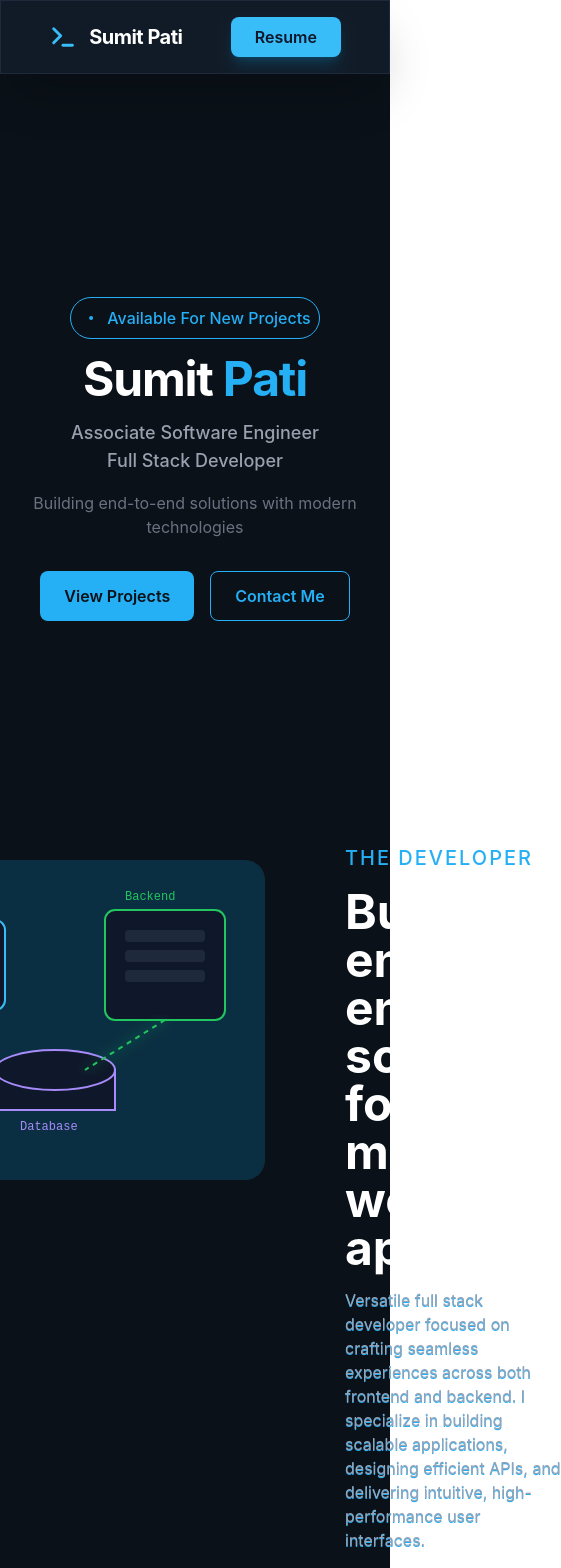
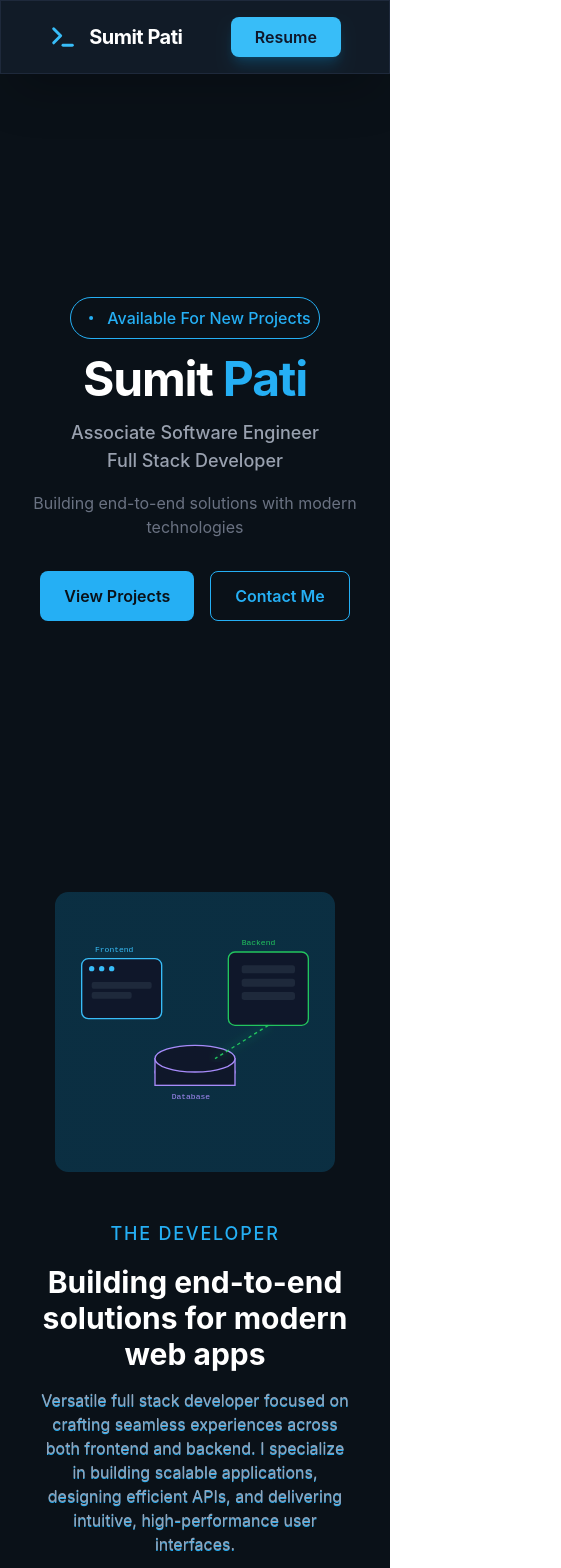
Before and after one commit to sumitpati7/sumitpati7.github.io, a React (Vite) app: page / in a window 390 px wide. Shown: the top 1568 px of the page, 561 px wide, since content can reach past the window. Built offline with nearby package versions, Linux system fonts and the light colour scheme.

Commit message:
fix: responsive diagram and info section

```diff
--- a/src/components/OverView.jsx
+++ b/src/components/OverView.jsx
@@ -1,14 +1,14 @@
 function OverView() {
   return (
-    <section id="about" className="min-h-[calc(100vh-74px)] flex items-center justify-center">
-      <div className="flex rounded-4xl">
-        <div className="left rounded-4xl p-4 mr-16">
-          <svg width="420" height="420" viewBox="0 0 420 420" fill="none" xmlns="http://www.w3.org/2000/svg">
+    <section id="about" className="min-h-[calc(100vh-74px)] flex items-center justify-center px-4 py-8">
+      <div className="flex flex-col lg:flex-row items-center lg:items-start gap-8 lg:gap-16 rounded-4xl">
+        <div className="left rounded-4xl p-4 lg:mr-16 shrink-0">
+          <svg className="w-70 h-70 sm:w-87.5 sm:h-87.5 md:w-105 md:h-105" viewBox="0 0 420 420" fill="none" xmlns="http://www.w3.org/2000/svg">
 
             <defs>
               <linearGradient id="grad1" x1="0" y1="0" x2="420" y2="320">
-                <stop offset="0%" stop-color="#0ea5e9" stop-opacity="0.2"/>
-                <stop offset="100%" stop-color="#22c55e" stop-opacity="0.2"/>
+                <stop offset="0%" stopColor="#0ea5e9" stopOpacity="0.2"/>
+                <stop offset="100%" stopColor="#22c55e" stopOpacity="0.2"/>
               </linearGradient>
 
               <filter id="glow">
@@ -20,37 +20,45 @@ function OverView() {
               </filter>
             </defs>
 
-            <rect width="420" height="320" rx="20" fill="url(#grad1)" />
+            {/* Background */}
+            <rect width="420" height="420" rx="20" fill="url(#grad1)" />
 
-            <rect x="40" y="60" width="120" height="90" rx="10" fill="#0f172a" stroke="#38bdf8" stroke-width="2"/>
+            {/* CENTERED GROUP */}
+            <g transform="translate(0, 40)">
+
+              {/* Frontend */}
+              <rect x="40" y="60" width="120" height="90" rx="10" fill="#0f172a" stroke="#38bdf8" strokeWidth="2"/>
               <circle cx="55" cy="75" r="4" fill="#38bdf8"/>
               <circle cx="70" cy="75" r="4" fill="#38bdf8"/>
               <circle cx="85" cy="75" r="4" fill="#38bdf8"/>
               <rect x="55" y="95" width="90" height="10" rx="3" fill="#1e293b"/>
               <rect x="55" y="110" width="60" height="10" rx="3" fill="#1e293b"/>
 
-            <rect x="260" y="50" width="120" height="110" rx="10" fill="#0f172a" stroke="#22c55e" stroke-width="2"/>
+              {/* Backend */}
+              <rect x="260" y="50" width="120" height="110" rx="10" fill="#0f172a" stroke="#22c55e" strokeWidth="2"/>
               <rect x="280" y="70" width="80" height="12" rx="4" fill="#1e293b"/>
               <rect x="280" y="90" width="80" height="12" rx="4" fill="#1e293b"/>
               <rect x="280" y="110" width="80" height="12" rx="4" fill="#1e293b"/>
 
-            <ellipse cx="210" cy="230" rx="60" ry="20" fill="#0f172a" stroke="#a78bfa" stroke-width="2"/>
-            <rect x="150" y="210" width="120" height="40" fill="#0f172a" stroke="#a78bfa" stroke-width="2"/>
-            <ellipse cx="210" cy="210" rx="60" ry="20" fill="#0f172a" stroke="#a78bfa" stroke-width="2"/>
+              {/* Database */}
+              <ellipse cx="210" cy="230" rx="60" ry="20" fill="#0f172a" stroke="#a78bfa" strokeWidth="2"/>
+              <rect x="150" y="210" width="120" height="40" fill="#0f172a" stroke="#a78bfa" strokeWidth="2"/>
+              <ellipse cx="210" cy="210" rx="60" ry="20" fill="#0f172a" stroke="#a78bfa" strokeWidth="2"/>
 
-            <line x1="160" y1="105" x2="260" y2="105" stroke="#38bdf8" stroke-width="2" filter="url(#glow)" stroke-dasharray="5,5"/>
+              {/* Connections */}
+              <line x1="160" y1="105" x2="260" y2="105" stroke="#38bdf8" strokeWidth="2" filter="url(#glow)" strokeDasharray="5,5"/>
+              <line x1="320" y1="160" x2="240" y2="210" stroke="#22c55e" strokeWidth="2" filter="url(#glow)" strokeDasharray="5,5"/>
 
-            <line x1="320" y1="160" x2="240" y2="210" stroke="#22c55e" stroke-width="2" filter="url(#glow)" stroke-dasharray="5,5"/>
-
-            <text x="60" y="50" fill="#38bdf8" font-size="12" font-family="monospace">Frontend</text>
-            <text x="280" y="40" fill="#22c55e" font-size="12" font-family="monospace">Backend</text>
-            <text x="175" y="270" fill="#a78bfa" font-size="12" font-family="monospace">Database</text>
-
+              {/* Labels */}
+              <text x="60" y="50" fill="#38bdf8" fontSize="12" fontFamily="monospace">Frontend</text>
+              <text x="280" y="40" fill="#22c55e" fontSize="12" fontFamily="monospace">Backend</text>
+              <text x="175" y="270" fill="#a78bfa" fontSize="12" fontFamily="monospace">Database</text>
+            </g>
           </svg>
         </div>
-        <div className="right max-w-145 flex flex-col gap-4">
-          <p className="uppercase tracking-widest text-primary text-xl font-medium">the developer</p>
-          <h2 className="text-5xl font-bold text-heading">Building end-to-end solutions for modern web apps</h2>
+        <div className="right max-w-[36rem] lg:max-w-[40rem] flex flex-col gap-4 text-center lg:text-left">
+          <p className="uppercase tracking-widest text-primary text-lg sm:text-xl font-medium">the developer</p>
+          <h2 className="text-3xl sm:text-4xl lg:text-5xl font-bold text-heading">Building end-to-end solutions for modern web apps</h2>
           <p className="text-body text-shadow-primary text-shadow-2xs">
             Versatile full stack developer focused on crafting seamless experiences across both frontend and backend. I specialize in building scalable applications, designing efficient APIs, and delivering intuitive, high-performance user interfaces.
           </p>
```
Lines whose indentation alone changed are shown as unchanged.
